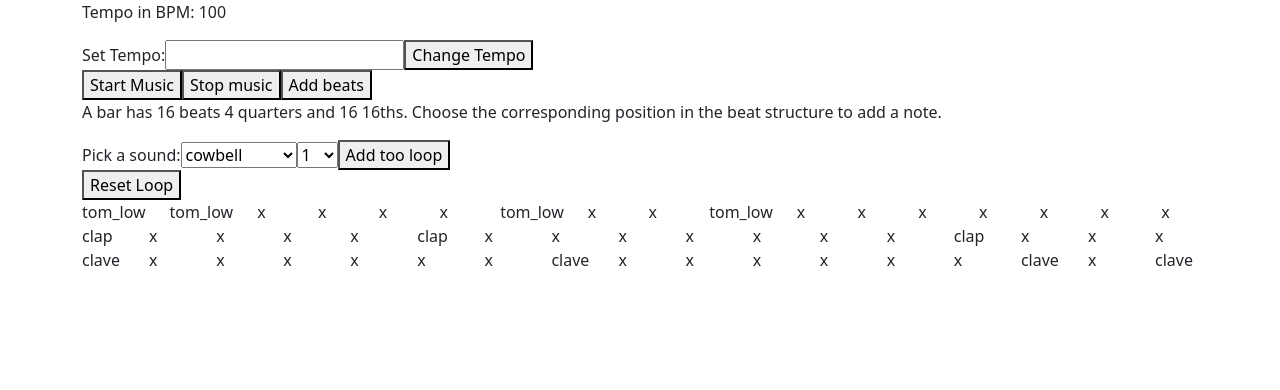
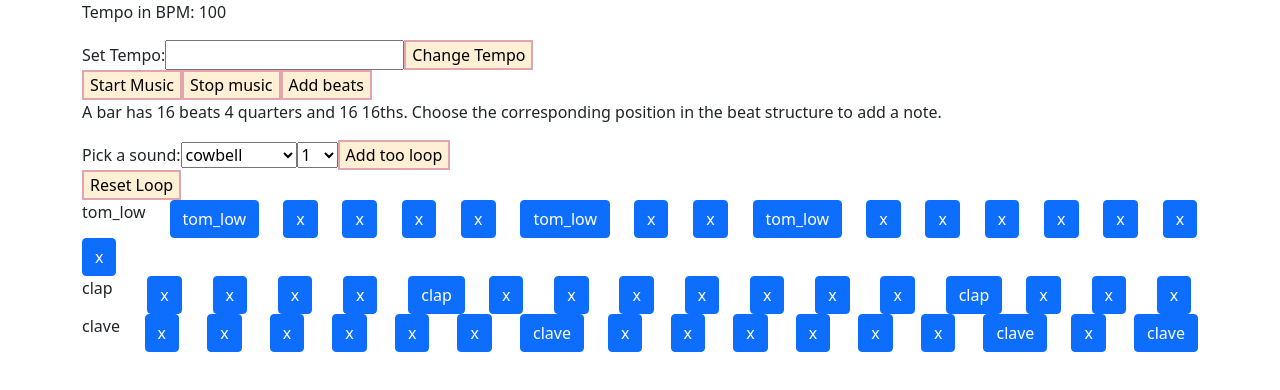
Before and after one commit to professional-pigeon/react-music-app, a React (Create React App) app: page / in a window 1280 px wide. Shown: the top 390 px of the page. Built offline with nearby package versions, Linux system fonts and the light colour scheme; no server answers.

Commit message:
add buttons to represent where to add and remove notes

```diff
--- a/package.json
+++ b/package.json
@@ -13,6 +13,7 @@
     "react-bootstrap": "^2.0.0-beta.6",
     "react-dom": "^17.0.2",
     "react-scripts": "4.0.3",
+    "styled-components": "^5.3.1",
     "vexflow": "^3.0.9",
     "web-vitals": "^1.0.1"
   },
--- a/src/components/App.css
+++ b/src/components/App.css
@@ -2,37 +2,12 @@
   text-align: center;
 }
 
-.App-logo {
-  height: 40vmin;
-  pointer-events: none;
+.LeftMostCol {
+  text-align: left;
+  margin-right: ;
 }
 
-@media (prefers-reduced-motion: no-preference) {
-  .App-logo {
-    animation: App-logo-spin infinite 20s linear;
-  }
+Button {
+  background-color: papayawhip;
+  border: solid rgb(226, 165, 175) 2px;
 }
-
-.App-header {
-  background-color: #282c34;
-  min-height: 100vh;
-  display: flex;
-  flex-direction: column;
-  align-items: center;
-  justify-content: center;
-  font-size: calc(10px + 2vmin);
-  color: white;
-}
-
-.App-link {
-  color: #61dafb;
-}
-
-@keyframes App-logo-spin {
-  from {
-    transform: rotate(0deg);
-  }
-  to {
-    transform: rotate(360deg);
-  }
-}
--- a/src/components/NoteVisual.js
+++ b/src/components/NoteVisual.js
@@ -1,6 +1,8 @@
 import React from 'react'
 import PropTypes from "prop-types"
-import { Row, Col } from 'react-bootstrap'
+import { Row, Col, Button } from 'react-bootstrap'
+import styled from 'styled-components'
+import './App.css'
 
 function NoteVisual(props) {
 
@@ -23,14 +25,14 @@ function NoteVisual(props) {
       for (let i = 0; i < arrayOfNotes.length; i++) {
         let checkArray = arrayOfNotes[i]
         if (checkArray.includes(instrument)) {
-          colArray.push(<Col>{instrument}</Col>)
+          colArray.push(<Col><Button>{instrument}</Button></Col>)
         } else {
-          colArray.push(<Col>x</Col>)
+          colArray.push(<Col><Button>x</Button></Col>)
         }
       }
       rowArray.push(
       <Row>
-        <Col>{instrument}</Col>
+        <Col className="LeftMostCol">{instrument}</Col>
         {colArray}
       </Row>)
     })
```
Also changed, not shown: 2 other files (tests, documents, lock files or other folders).
